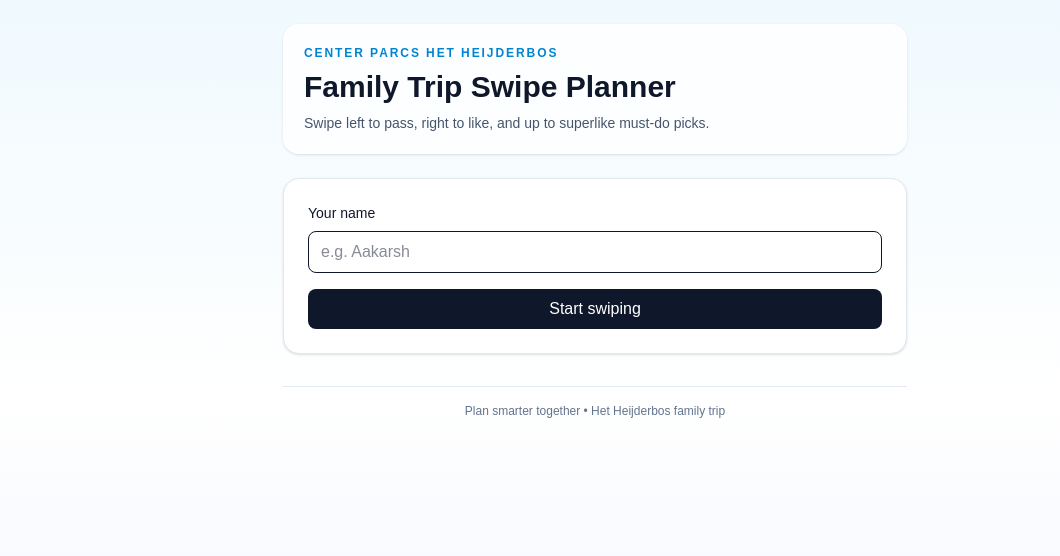
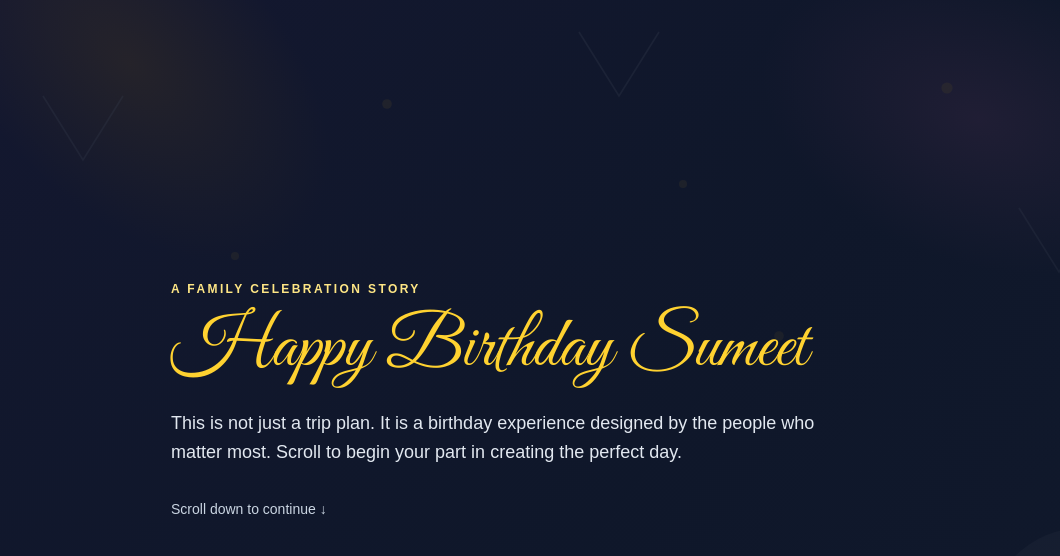
Before and after one commit to aakarsh-shekhar/sm-birthday-2026, a Next.js app: page / in a window 1280 px wide. Shown: the top 556 px of the page, without its empty margins (45-1105 px from the left). Built offline with nearby package versions, Linux system fonts and the light colour scheme.

Commit message:
themeing

```diff
--- a/app/page.tsx
+++ b/app/page.tsx
@@ -1,6 +1,7 @@
 "use client";
 
 import Image from "next/image";
+import { Great_Vibes } from "next/font/google";
 import { FormEvent, TouchEvent, useMemo, useState } from "react";
 
 type Activity = {
@@ -14,6 +15,11 @@
 };
 
 type Reaction = "PASS" | "LIKE" | "SUPERLIKE";
+
+const greatVibes = Great_Vibes({
+  weight: "400",
+  subsets: ["latin"],
+});
 
 async function parseJsonSafe(response: Response) {
   const raw = await response.text();
@@ -213,53 +219,143 @@
   const activityHost = getHostFromUrl(currentActivity?.activityUrl ?? null);
   const activityImageUrl = normalizeImagePath(currentActivity?.imageUrl ?? null);
 
-  return (
-    <main className="min-h-screen bg-gradient-to-b from-sky-50 via-white to-indigo-50 text-slate-900">
-      <div className="mx-auto flex w-full max-w-2xl flex-col px-4 pb-8 pt-6 sm:px-6">
-        <header className="rounded-2xl border border-white/70 bg-white/80 p-5 shadow-sm backdrop-blur">
-          <p className="text-xs font-semibold uppercase tracking-[0.16em] text-sky-600">
-            Center Parcs Het Heijderbos
+  if (!participantId) {
+    return (
+      <main
+        className="h-screen snap-y snap-mandatory overflow-y-auto bg-slate-950 text-slate-100"
+        style={{
+          backgroundImage:
+            "linear-gradient(rgba(15,23,42,0.8), rgba(15,23,42,0.92)), url('/party-bg.svg')",
+          backgroundSize: "cover",
+          backgroundPosition: "center",
+          backgroundAttachment: "fixed",
+        }}
+      >
+        <section className="mx-auto flex min-h-screen w-full max-w-4xl snap-start flex-col justify-center px-6 py-16">
+          <p className="text-xs font-semibold uppercase tracking-[0.2em] text-amber-200">
+            A Family Celebration Story
           </p>
-          <h1 className="mt-2 text-2xl font-bold sm:text-3xl">Family Trip Swipe Planner</h1>
-          <p className="mt-2 text-sm text-slate-600">
-            Swipe left to pass, right to like, and up to superlike must-do picks.
+          <h1 className={`mt-4 text-6xl leading-none text-amber-300 sm:text-7xl ${greatVibes.className}`}>
+            Happy Birthday Sumeet
+          </h1>
+          <p className="mt-6 max-w-2xl text-lg leading-relaxed text-slate-200">
+            This is not just a trip plan. It is a birthday experience designed by the people who
+            matter most. Scroll to begin your part in creating the perfect day.
           </p>
-        </header>
+          <p className="mt-8 text-sm text-slate-300">Scroll down to continue ↓</p>
+        </section>
 
-        {!participantId ? (
+        <section className="mx-auto flex min-h-screen w-full max-w-4xl snap-start flex-col justify-center px-6 py-16">
+          <div className="rounded-3xl border border-white/15 bg-slate-900/60 p-7 shadow-xl backdrop-blur">
+            <p className="text-xs font-semibold uppercase tracking-[0.2em] text-sky-200">
+              The Vibe
+            </p>
+            <h2 className="mt-3 text-3xl font-bold text-white sm:text-4xl">
+              Poolside energy, chill moments, and unforgettable laughs
+            </h2>
+            <p className="mt-4 text-base leading-relaxed text-slate-200">
+              From adrenaline slides to laid-back hangouts, everyone gets to vote so the final
+              itinerary feels personal, balanced, and worthy of Sumeet Mama&apos;s birthday.
+            </p>
+          </div>
+        </section>
+
+        <section className="mx-auto flex min-h-screen w-full max-w-4xl snap-start flex-col justify-center px-6 py-16">
+          <div className="grid gap-3 sm:grid-cols-3">
+            <div className="rounded-2xl border border-white/15 bg-white/10 p-5">
+              <p className="text-xs font-semibold uppercase tracking-[0.16em] text-amber-200">Step 1</p>
+              <p className="mt-2 text-sm text-slate-100">Enter your name.</p>
+            </div>
+            <div className="rounded-2xl border border-white/15 bg-white/10 p-5">
+              <p className="text-xs font-semibold uppercase tracking-[0.16em] text-amber-200">Step 2</p>
+              <p className="mt-2 text-sm text-slate-100">Swipe through every activity.</p>
+            </div>
+            <div className="rounded-2xl border border-white/15 bg-white/10 p-5">
+              <p className="text-xs font-semibold uppercase tracking-[0.16em] text-amber-200">Step 3</p>
+              <p className="mt-2 text-sm text-slate-100">We finalize the birthday plan.</p>
+            </div>
+          </div>
+        </section>
+
+        <section className="mx-auto flex min-h-screen w-full max-w-2xl snap-start flex-col justify-center px-6 py-16">
           <form
             onSubmit={startSession}
-            className="mt-6 w-full rounded-2xl border border-slate-200 bg-white p-6 shadow-sm"
+            className="rounded-3xl border border-white/20 bg-slate-900/75 p-7 shadow-[0_20px_60px_rgba(2,6,23,0.55)] backdrop-blur"
           >
-            <label className="mb-2 block text-sm font-medium" htmlFor="name">
-              Your name
+            <p className="text-xs font-semibold uppercase tracking-[0.18em] text-amber-200">
+              Your turn
+            </p>
+            <h3 className="mt-2 text-2xl font-bold text-white">Enter your name and start voting</h3>
+            <label className="mt-5 mb-2 block text-sm font-medium text-slate-100" htmlFor="name">
+              Name
             </label>
             <input
               id="name"
               value={name}
               onChange={(event) => setName(event.target.value)}
               placeholder="e.g. Aakarsh"
-              className="w-full rounded-lg border px-3 py-2 outline-none ring-0 focus:border-black"
+              className="w-full rounded-lg border border-white/20 bg-slate-950/60 px-3 py-2 text-slate-100 outline-none placeholder:text-slate-400 focus:border-amber-300"
             />
             <button
               type="submit"
               disabled={isLoading}
-              className="mt-4 w-full rounded-lg bg-slate-900 px-4 py-2 font-medium text-white disabled:opacity-50"
+              className="mt-5 w-full rounded-lg bg-amber-400 px-4 py-2 font-semibold text-slate-950 hover:bg-amber-300 disabled:opacity-50"
             >
-              {isLoading ? "Starting..." : "Start swiping"}
+              {isLoading ? "Starting..." : "Start activity voting"}
             </button>
+            {error ? <p className="mt-3 text-sm text-rose-300">{error}</p> : null}
           </form>
-        ) : currentActivity ? (
-          <section className="mt-6 w-full rounded-2xl border border-slate-200 bg-white p-6 shadow-sm">
-            <p className="text-xs text-slate-500">
+        </section>
+      </main>
+    );
+  }
+
+  return (
+    <main
+      className="min-h-screen bg-slate-950 text-slate-100"
+      style={{
+        backgroundImage:
+          "linear-gradient(rgba(15,23,42,0.78), rgba(15,23,42,0.9)), url('/party-bg.svg')",
+        backgroundSize: "cover",
+        backgroundPosition: "center",
+      }}
+    >
+      <div className="mx-auto flex w-full max-w-2xl flex-col px-4 pb-8 pt-6 sm:px-6">
+        <header className="rounded-3xl border border-amber-300/25 bg-slate-900/65 p-6 shadow-[0_18px_50px_rgba(15,23,42,0.45)] backdrop-blur">
+          <p className="text-xs font-semibold uppercase tracking-[0.2em] text-amber-200">
+            Birthday Bash • Waterpark Edition
+          </p>
+          <h1 className={`mt-3 text-5xl leading-none text-amber-300 sm:text-6xl ${greatVibes.className}`}>
+            Happy Birthday Sumeet
+          </h1>
+          <p className="mt-3 text-sm leading-relaxed text-slate-200 sm:text-base">
+            Party vibes, poolside fun, and a perfectly planned day. Enter your name and start
+            voting on activities - from chill lounge moments to full-on splash-and-cheers energy.
+          </p>
+          <div className="mt-5 grid gap-2 text-xs text-slate-100 sm:grid-cols-3 sm:text-sm">
+            <div className="rounded-xl border border-white/15 bg-white/10 px-3 py-2">
+              1) Enter your name
+            </div>
+            <div className="rounded-xl border border-white/15 bg-white/10 px-3 py-2">
+              2) Swipe all activities
+            </div>
+            <div className="rounded-xl border border-white/15 bg-white/10 px-3 py-2">
+              3) Birthday itinerary is locked
+            </div>
+          </div>
+        </header>
+
+        {currentActivity ? (
+          <section className="mt-6 w-full rounded-2xl border border-white/15 bg-slate-900/70 p-6 shadow-lg">
+            <p className="text-xs text-slate-300">
               {index + 1} / {total} activities
             </p>
-            <div className="mt-2 h-2 w-full overflow-hidden rounded-full bg-slate-200">
-              <div className="h-full bg-slate-900 transition-all" style={{ width: `${progress}%` }} />
+            <div className="mt-2 h-2 w-full overflow-hidden rounded-full bg-slate-700">
+              <div className="h-full bg-amber-300 transition-all" style={{ width: `${progress}%` }} />
             </div>
 
             <div
-              className="mt-6 touch-pan-y select-none overflow-hidden rounded-2xl border border-slate-200 bg-white shadow-[0_10px_30px_rgba(15,23,42,0.08)] transition-transform"
+              className="mt-6 touch-pan-y select-none overflow-hidden rounded-2xl border border-white/10 bg-slate-900 shadow-[0_10px_30px_rgba(2,6,23,0.45)] transition-transform"
               onTouchStart={onCardTouchStart}
               onTouchMove={onCardTouchMove}
               onTouchEnd={onCardTouchEnd}
@@ -277,7 +373,7 @@
                     unoptimized
                     className="h-48 w-full object-cover sm:h-56"
                   />
-                  <div className="pointer-events-none absolute inset-0 bg-gradient-to-t from-slate-900/50 via-slate-900/10 to-transparent" />
+                  <div className="pointer-events-none absolute inset-0 bg-gradient-to-t from-slate-950/70 via-slate-950/15 to-transparent" />
                 </div>
               ) : (
                 <div className="flex h-48 w-full items-center justify-center bg-slate-100 text-sm text-slate-500 sm:h-56">
@@ -287,57 +383,57 @@
               <div className="p-5">
                 <div className="flex flex-wrap items-center gap-2">
                   {currentActivity.category ? (
-                    <span className="rounded-full bg-slate-200 px-2.5 py-1 text-xs font-medium text-slate-700">
+                    <span className="rounded-full bg-slate-700 px-2.5 py-1 text-xs font-medium text-slate-100">
                       {currentActivity.category}
                     </span>
                   ) : null}
                   <span
                     className={`rounded-full px-2.5 py-1 text-xs font-medium ${
                       currentActivity.includedInStay
-                        ? "bg-emerald-100 text-emerald-700"
-                        : "bg-amber-100 text-amber-700"
+                        ? "bg-emerald-900/60 text-emerald-200"
+                        : "bg-amber-900/60 text-amber-200"
                     }`}
                   >
                     {currentActivity.includedInStay ? "Included in stay" : "Paid activity"}
                   </span>
                 </div>
-                <h2 className="mt-3 text-2xl font-semibold">{currentActivity.title}</h2>
+                <h2 className="mt-3 text-2xl font-semibold text-slate-100">{currentActivity.title}</h2>
                 {activityDescription.intro ? (
-                  <p className="mt-2 leading-relaxed text-slate-600">{activityDescription.intro}</p>
+                  <p className="mt-2 leading-relaxed text-slate-300">{activityDescription.intro}</p>
                 ) : null}
                 {activityDescription.facts.length > 0 ? (
-                  <ul className="mt-3 space-y-1.5 text-sm text-slate-600">
+                  <ul className="mt-3 space-y-1.5 text-sm text-slate-300">
                     {activityDescription.facts.map((fact) => (
                       <li key={fact} className="flex items-start gap-2">
-                        <span className="mt-1 inline-block h-1.5 w-1.5 rounded-full bg-slate-400" />
+                        <span className="mt-1 inline-block h-1.5 w-1.5 rounded-full bg-amber-300" />
                         <span>{fact}</span>
                       </li>
                     ))}
                   </ul>
                 ) : null}
-                <div className="mt-4 rounded-lg border border-slate-200 bg-slate-50 p-3">
+                <div className="mt-4 rounded-lg border border-white/10 bg-white/5 p-3">
                   {currentActivity.activityUrl ? (
                     <a
                       href={currentActivity.activityUrl}
                       target="_blank"
                       rel="noreferrer"
-                      className="inline-flex text-sm font-semibold text-sky-700 underline underline-offset-2"
+                      className="inline-flex text-sm font-semibold text-amber-300 underline underline-offset-2"
                     >
                       Open official activity page
                     </a>
                   ) : (
-                    <p className="text-sm font-semibold text-slate-500">Official activity page not available</p>
+                    <p className="text-sm font-semibold text-slate-400">Official activity page not available</p>
                   )}
                   {currentActivity.activityUrl ? (
-                    <p className="mt-1 break-all text-xs text-slate-500">{currentActivity.activityUrl}</p>
+                    <p className="mt-1 break-all text-xs text-slate-400">{currentActivity.activityUrl}</p>
                   ) : null}
                     {activityHost ? (
-                      <p className="mt-1 text-xs font-medium uppercase tracking-wide text-slate-400">
+                      <p className="mt-1 text-xs font-medium uppercase tracking-wide text-slate-500">
                         Source: {activityHost}
                       </p>
                     ) : null}
                 </div>
-                <p className="mt-4 text-xs text-slate-500">{swipeHint}</p>
+                <p className="mt-4 text-xs text-slate-400">{swipeHint}</p>
               </div>
             </div>
 
@@ -345,45 +441,45 @@
               <button
                 onClick={() => submitReaction("PASS")}
                 disabled={isLoading}
-                className="rounded-lg border border-slate-300 bg-white px-3 py-2 text-sm font-medium text-slate-700 hover:bg-slate-50 disabled:opacity-50"
+                className="rounded-lg border border-slate-500 bg-slate-800 px-3 py-2 text-sm font-medium text-slate-200 hover:bg-slate-700 disabled:opacity-50"
               >
                 Pass
               </button>
               <button
                 onClick={() => submitReaction("LIKE")}
                 disabled={isLoading}
-                className="rounded-lg border border-green-200 bg-green-50 px-3 py-2 text-sm font-medium text-green-700 hover:bg-green-100 disabled:opacity-50"
+                className="rounded-lg border border-emerald-700 bg-emerald-900/50 px-3 py-2 text-sm font-medium text-emerald-200 hover:bg-emerald-900/70 disabled:opacity-50"
               >
                 Like
               </button>
               <button
                 onClick={() => submitReaction("SUPERLIKE")}
                 disabled={isLoading}
-                className="rounded-lg border border-blue-200 bg-blue-50 px-3 py-2 text-sm font-medium text-blue-700 hover:bg-blue-100 disabled:opacity-50"
+                className="rounded-lg border border-amber-700 bg-amber-900/50 px-3 py-2 text-sm font-medium text-amber-200 hover:bg-amber-900/70 disabled:opacity-50"
               >
                 Superlike
               </button>
             </div>
-            <p className="mt-4 text-center text-xs text-slate-500 md:hidden">
+            <p className="mt-4 text-center text-xs text-slate-400 md:hidden">
               Mobile mode: swipe on the card to vote.
             </p>
           </section>
         ) : (
-          <section className="mt-6 w-full rounded-2xl border border-slate-200 bg-white p-6 text-center shadow-sm">
-            <p className="text-xl font-semibold">Done! Your votes are saved.</p>
-            <p className="mt-2 text-sm text-neutral-600">
+          <section className="mt-6 w-full rounded-2xl border border-white/15 bg-slate-900/70 p-6 text-center shadow-lg">
+            <p className={`text-4xl text-amber-300 ${greatVibes.className}`}>Cheers! You are done.</p>
+            <p className="mt-2 text-sm text-slate-200">
               Thanks {name.trim() || "there"} - your preferences are now in the planner.
             </p>
-            <a href="/admin" className="mt-4 inline-block text-sm font-medium underline">
+            <a href="/admin" className="mt-4 inline-block text-sm font-medium text-amber-300 underline">
               Open admin dashboard
             </a>
           </section>
         )}
 
-        {error ? <p className="mt-4 text-sm text-red-600">{error}</p> : null}
+        {error ? <p className="mt-4 text-sm text-red-300">{error}</p> : null}
 
-        <footer className="mt-8 border-t border-slate-200 pt-4 text-center text-xs text-slate-500">
-          Plan smarter together • Het Heijderbos family trip
+        <footer className="mt-8 border-t border-white/15 pt-4 text-center text-xs text-slate-400">
+          Happy Birthday Sumeet • Pool, Party & Perfect Picks
         </footer>
       </div>
     </main>
```
Also changed, not shown: public/party-bg.svg (added).
